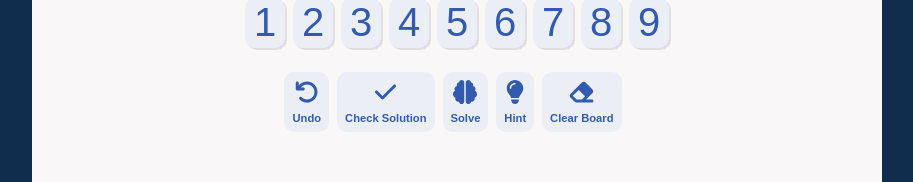
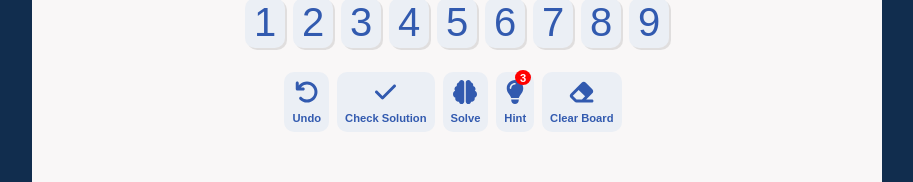
Before and after one commit to ahmadfa-lb/Sudoku-Game-in-React-and-TypeScript, a React (Vite) app: page / in a window 1280 px wide. Shown: the part 549-731 px from the top of the page, without its empty margins (183-1096 px from the left). Built offline with nearby package versions, Linux system fonts and the light colour scheme.

Commit message:
adding btns animation and a specific nbr of hints

```diff
--- a/src/App.css
+++ b/src/App.css
@@ -78,6 +78,7 @@
 .btns-div .solve-btn,
 .btns-div .hint-btn,
 .btns-div .clear-board-btn{
+  position: relative;
   display: flex;
   flex-direction: column;
   justify-content: center;
@@ -90,9 +91,11 @@
   background-color: #ebeff5;
   font-size: 1.5rem;
   padding: 0.5rem 0.5rem;
+  transition: transform 0.3s ease;
   /* margin-bottom: -4rem;
   margin-left: -22.5rem;   */
 }
+
 
 .btns-div .undo-btn:hover,
 .btns-div .check-solution-btn:hover,
@@ -101,6 +104,27 @@
 .btns-div .clear-board-btn:hover {
   color: #f9f7f7;
   background-color: #3f72af;
+}
+
+
+.btns-div .undo-btn:active,
+.btns-div .check-solution-btn:active,
+.btns-div .solve-btn:active,
+.btns-div .hint-btn:active,
+.btns-div .clear-board-btn:active {
+  animation: clickEffect .3s forwards;
+}
+
+@keyframes clickEffect {
+  0% {
+    transform: scale(1);
+  }
+  50% {
+    transform: scale(0.9);
+  }
+  100% {
+    transform: scale(1);
+  }
 }
 
 .btns-div .undo-btn b,
@@ -113,16 +137,16 @@
   font-size: 0.7rem;
 }
 
-.check-solution-btn .fa-check{
-  font-size: 1.5rem;
+.btns-div .hint-btn .hints-nbrs{
+  color: white;
+  background-color: red;
+  border-radius: 50%;
+  width: 1rem;
+  padding: .1rem 0;
+  position: absolute;
+  margin-bottom: 3rem;
+  margin-left: 1rem;
 }
-
-.check-solution-btn:hover {
-  color: #f9f7f7;
-  background-color: #3f72af;
-}
-
-
 
 /* /////////////////// media queries //////////////////////// */
 
--- a/src/App.tsx
+++ b/src/App.tsx
@@ -44,6 +44,7 @@ const App: React.FC = () => {
   );
   const [timer, setTimer] = useState(0);
   const [difficulty, setDifficulty] = useState<string>("easy");
+  const [hintCount, setHintCount] = useState(3); // Limit number of hints
 
   useEffect(() => {
     const newPuzzle = generatePuzzle(difficulty);
@@ -106,7 +107,7 @@ const App: React.FC = () => {
       }
     } else {
       // alert("The board is incomplete. Please fill in all cells.");
-      toast.error("Conflict detected! This number can't go here!", {
+      toast.error("Hang in there! No empty cells allowed for completion📲!", {
         position: "top-right",
         autoClose: 5000,
         hideProgressBar: false,
@@ -161,29 +162,85 @@ const App: React.FC = () => {
   };
 
 
+  // const handleHint = () => {
+  //   const solution = solveBoard([...grid].map(row => [...row])); // Deep copy to avoid modifying `grid`
+
+  //   if (!solution) {
+  //     toast.error('No possible solution. Review entries for mistakes😊!', {
+  //       position: "top-right",
+  //       autoClose: 5000,
+  //       hideProgressBar: false,
+  //       closeOnClick: true,
+  //       pauseOnHover: true,
+  //       draggable: true,
+  //       progress: undefined,
+  //       theme: "light",
+  //       transition: Bounce,
+  //       });
+  //     return;
+  //   }
+
+  //   // Find all empty cells in the current grid
+  //   const emptyCells = [];
+  //   for (let row = 0; row < 9; row++) {
+  //     for (let col = 0; col < 9; col++) {
+  //       if (grid[row][col] === '') {
+  //         emptyCells.push({ row, col });
+  //       }
+  //     }
+  //   }
+
+  //   if (emptyCells.length === 0) {
+  //       toast.info('Nothing left to solve—try verifying your solution🙂!', {
+  //         position: "top-right",
+  //         autoClose: 5000,
+  //         hideProgressBar: false,
+  //         closeOnClick: true,
+  //         pauseOnHover: true,
+  //         draggable: true,
+  //         progress: undefined,
+  //         theme: "light",
+  //         transition: Bounce,
+  //         });
+  //     return;
+  //   }
+
+  //   // Select a random empty cell and fill it with the correct value from the solution
+  //   const { row, col } = emptyCells[Math.floor(Math.random() * emptyCells.length)];
+  //   const hintGrid = [...grid].map(row => [...row]); // Create a new grid state
+  //   hintGrid[row][col] = solution[row][col]; // Set the correct value for the hint
+
+  //   setGrid(hintGrid); // Update grid with the new hint
+  // };
+
+   // Handle hint request with conflict and limit check
    const handleHint = () => {
-    const solution = solveBoard([...grid].map(row => [...row])); // Deep copy to avoid modifying `grid`
+    const solution = solveBoard([...grid].map(row => [...row]));
 
-    if (!solution) {
-      toast.error('No possible solution. Review entries for mistakes😊!', {
+    // Check for conflicts before giving a hint
+    const hasConflicts = conflictCells.length > 0 || !solution;
+    if (hasConflicts) {
+      toast.warn("Resolve conflicts first!", {
         position: "top-right",
         autoClose: 5000,
-        hideProgressBar: false,
-        closeOnClick: true,
-        pauseOnHover: true,
-        draggable: true,
-        progress: undefined,
         theme: "light",
         transition: Bounce,
       });
       return;
     }
 
-    // Find all empty cells in the current grid
+    // Check if hints are available
+    if (hintCount <= 0) {
+      toast.info("No hints left.", { position: "top-right", autoClose: 5000 });
+      return;
+    }
+
+    // If solution exists, give hint
+    if (solution) {
       const emptyCells = [];
       for (let row = 0; row < 9; row++) {
         for (let col = 0; col < 9; col++) {
-        if (grid[row][col] === '') {
+          if (grid[row][col] === "") {
             emptyCells.push({ row, col });
           }
         }
@@ -204,12 +261,17 @@ const App: React.FC = () => {
       return;
     }
 
-    // Select a random empty cell and fill it with the correct value from the solution
+      if (emptyCells.length > 0) {
         const { row, col } = emptyCells[Math.floor(Math.random() * emptyCells.length)];
-    const hintGrid = [...grid].map(row => [...row]); // Create a new grid state
-    hintGrid[row][col] = solution[row][col]; // Set the correct value for the hint
+        const hintGrid = [...grid].map(row => [...row]);
+        hintGrid[row][col] = solution[row][col];
 
-    setGrid(hintGrid); // Update grid with the new hint
+        setGrid(hintGrid);
+        setHintCount(hintCount - 1); // Decrease hint count
+      }
+    } else {
+      toast.error("This board is unsolvable!", { position: "top-right", autoClose: 5000 });
+    }
   };
 
 
@@ -289,11 +351,20 @@ const App: React.FC = () => {
             <FontAwesomeIcon icon="fa-solid fa-brain" />
             <b>Solve</b>
           </button>
-          <button onClick={handleHint} className="hint-btn">
+          {/* <button onClick={handleHint} className="hint-btn">
             <FontAwesomeIcon icon="fa-solid fa-lightbulb" />
             <b>Hint</b>
+          </button> */}
+          <button
+            onClick={handleHint}
+            className={'hint-btn'}
+            disabled={hintCount <= 0} // Disable button if no hints left
+          >
+            <FontAwesomeIcon icon="fa-solid fa-lightbulb" />
+            <b>Hint</b>
+            <b className="hints-nbrs">{hintCount}</b>
           </button>
-          <button onClick={clearBoard} className="clear-board-btn">
+          <button onClick={clearBoard} className={'clear-board-btn'}>
             <FontAwesomeIcon icon="fa-solid fa-eraser" />
             <b>Clear Board</b>
           </button>
--- a/src/components/NumbersBtns.css
+++ b/src/components/NumbersBtns.css
@@ -15,9 +15,26 @@
   color: #325aaf;
   background-color: #ebeff5;
   font-size: 2.5rem;
+  transition: transform .3s ease;
 }
 
 .number-button:hover {
   color: #f9f7f7;
   background-color: #3f72af;
 }
+
+.number-button:active{
+  animation: clickEffect .3s forwards;
+}
+
+@keyframes clickEffect {
+  0% {
+    transform: scale(1);
+  }
+  50% {
+    transform: scale(0.9);
+  }
+  100% {
+    transform: scale(1);
+  }
+}
```
Lines whose indentation alone changed are shown as unchanged.
